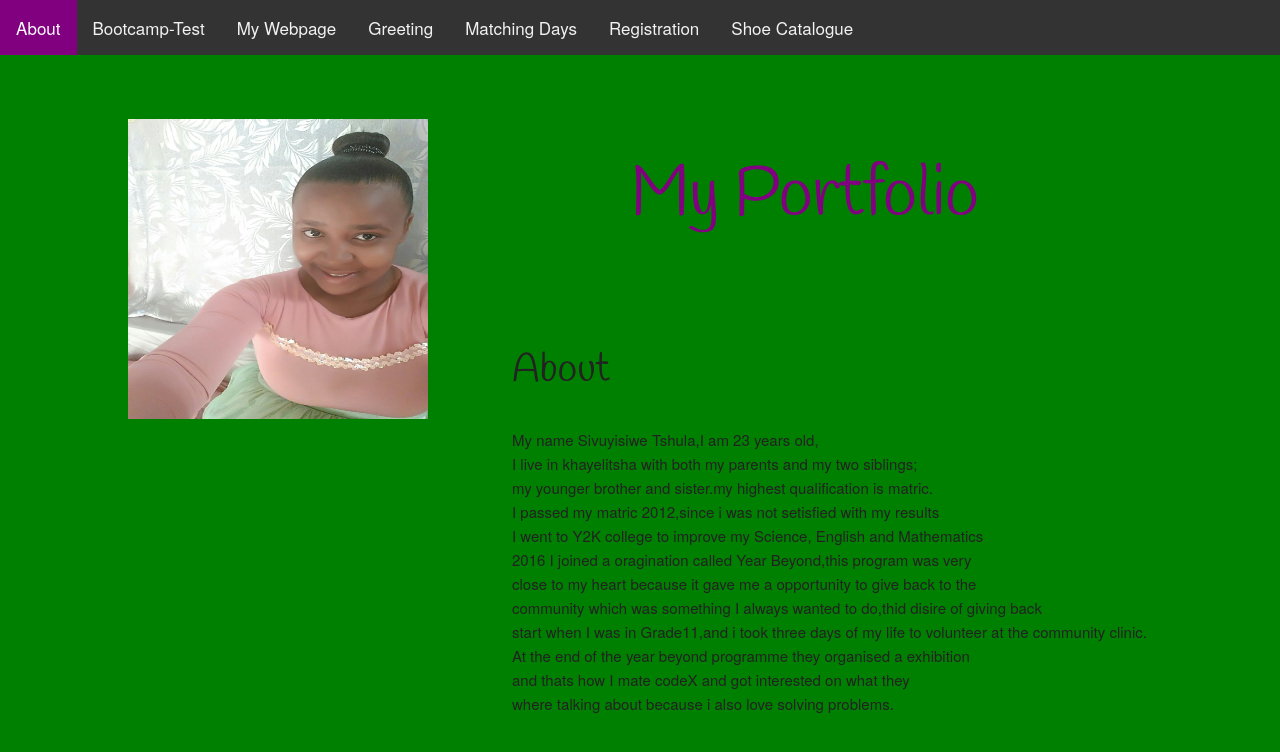
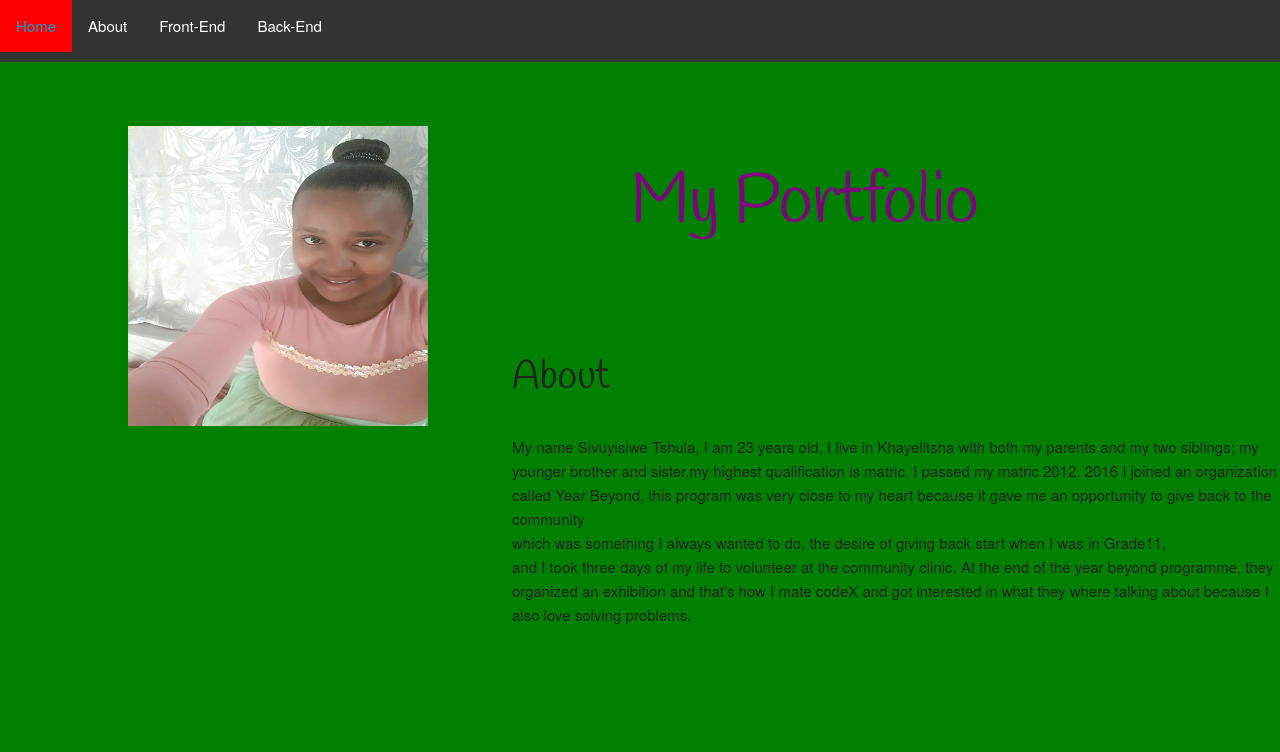
Before and after one commit to seeweq/portfolio, a plain HTML site: page index.html in a window 1280 px wide. Drawn offline with Linux system fonts and the light colour scheme.

Commit message:
edited my nav bar to take in dropdown

```diff
--- a/index.html
+++ b/index.html
@@ -11,30 +11,47 @@
 </head>
 
 <body>
-  <div class="topnav">
-    <a class="active" href="#home">About</a>
-    <a  href="https://seeweq.github.io/bootcamp-tests">Bootcamp-Test</a>
+  <ul>
+    <li><a class="active" href="#home">Home</a></li>
+    <li><a class="active" href="#About">About</a></li>
+    <li class="dropdown">
+      <a href="javascript:void(0)" class="dropbtn">Front-End</a>
+      <div class="dropdown-content">
+        <a href="https://seeweq.github.io/bootcamp-tests">Bootcamp-Test</a>
         <a href="https://seeweq.github.io/">My Webpage</a>
         <a href="https://seeweq.github.io/greeting/">Greeting</a>
         <a href="https://seeweq.github.io/matching_days">Matching Days</a>
         <a href="https://seeweq.github.io/registration_numbers">Registration</a>
         <a href="https://seeweq.github.io/shoes_catalogue">Shoe Catalogue</a>
       </div>
+    </li>
+    <li class="dropdown">
+      <a href="javascript:void(0)" class="dropbtn">Back-End</a>
+      <div class="dropdown-content">
+        <a href=" https://mygreetingsapp.herokuapp.com/">Greeting Webapp</a>
+        <a href="https://myshoeapi.herokuapp.com/">Shoe Catalogue API</a>
+        <a href=" https://regnum.herokuapp.com/">Ragistration Webapp</a>
+        <a href="https://waiter-avblty.herokuapp.com/">Waiter Availability App</a>
+        </div>
+    </li>
+  </ul>
+
+
 
 <img src="profile.jpg" width="300" height="300" align="left"><h1 class="heading" align="center" >My Portfolio </h1>
 <p class="myAbout">About</p>
-<p>My name Sivuyisiwe Tshula,I am 23 years old,<br>
-  I live in khayelitsha with both my parents and my two siblings;<br>
-  my younger brother and sister.my highest qualification is matric.<br>
-  I passed my matric 2012,since i was not setisfied with my results<br>
-  I went to Y2K college to improve my Science, English and Mathematics<br>
-  2016 I joined a oragination called Year Beyond,this program was very<br>
-  close to my heart because it gave me a opportunity to give back to the<br>
-  community which was something I always wanted to do,thid disire of giving back<br>
-  start when I was in Grade11,and i took three days of my life to volunteer at the community clinic.<br>
-  At the end of the year beyond programme they organised a exhibition<br>
-  and thats how I mate codeX and got interested on what they<br>
-   where talking about because i also love solving problems.<p>
+<p>My name Sivuyisiwe Tshula, I am 23 years old,
+I live in Khayelitsha with both my parents and my two siblings;
+my younger brother and sister.my highest qualification is matric.
+I passed my matric 2012.
+2016 I joined an organization called Year Beyond, this program was very
+close to my heart because it gave me an opportunity to give back to the community<br>
+which was something I always wanted to do, the desire of giving back
+start when I was in Grade11,<br>
+and I took three days of my life to volunteer at the community clinic.
+At the end of the year beyond programme, they organized an exhibition
+and that's how I mate codeX and got interested in what they
+where talking about because I also love solving problems.<p>
 
 
 
--- a/myPortfolio.css
+++ b/myPortfolio.css
@@ -1,46 +1,106 @@
-.topnav {
-  overflow: hidden;
-  background-color: #333;
+
+img
+{
+    margin-top: 5%;
+    margin-left: 10%;
+}
+h1
+{
+    font-family: 'Handlee', cursive;
+
+    margin: 100px;
+}
+.heading
+{
+    font-size: 70px;
+
+    color: purple;
+}
+.myAbout
+{
+    font-family: 'Handlee', cursiv;
+    font-size: 40px;
+}
+p
+{
+    margin-left: 40%;
+}
+body
+{
+    background-color: green;
+}
+ul
+{
+    overflow: hidden;
+
+    margin: 0;
+    padding: 0;
+
+    list-style-type: none;
+
+    background-color: #333;
 }
 
-.topnav a {
-  float: left;
-  display: block;
-  color: #f2f2f2;
-  text-align: center;
-  padding: 14px 16px;
-  text-decoration: none;
-  font-size: 17px;
+li
+{
+    float: left;
 }
 
-.topnav a:hover {
-  background-color: #ddd;
-  color: black;
+li a,
+.dropbtn
+{
+    display: inline-block;
+
+    padding: 14px 16px;
+
+    text-align: center;
+    text-decoration: none;
+
+    color: white;
 }
 
-.topnav a.active {
-    background-color:purple;
-    color: white;
+li a:hover,
+.dropdown:hover .dropbtn
+{
+    background-color: red;
 }
-img{
-  margin-left: 10%;
-  margin-top: 5%;
+
+li.dropdown
+{
+    display: inline-block;
 }
-h1{
-  font-family: 'Handlee', cursive;
-  margin: 100px;
+
+.dropdown-content
+{
+    position: absolute;
+    z-index: 1;
+
+    display: none;
+
+    min-width: 160px;
+
+    background-color: #f9f9f9;
+    box-shadow: 0 8px 16px 0 rgba(0,0,0,.2);
 }
-.heading{
-  font-size: 70px;
-  color: purple;
+
+.dropdown-content a
+{
+    display: block;
+
+    padding: 12px 16px;
+
+    text-align: left;
+    text-decoration: none;
+
+    color: black;
 }
-.myAbout{
-  font-size: 40px;
-  font-family: 'Handlee', cursiv
+
+.dropdown-content a:hover
+{
+    background-color: #f1f1f1;
 }
-p{
-  margin-left: 40%;
+
+.dropdown:hover .dropdown-content
+{
+    display: block;
 }
-body{
-  background-color: green;
-}
```
Lines whose indentation alone changed are shown as unchanged.
